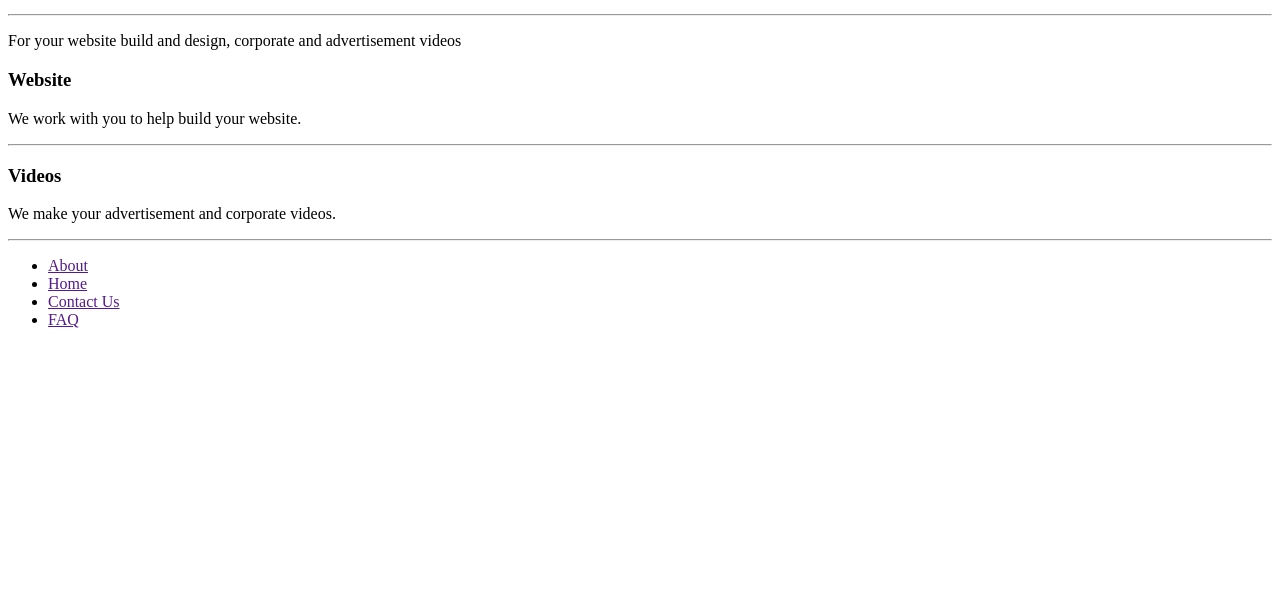
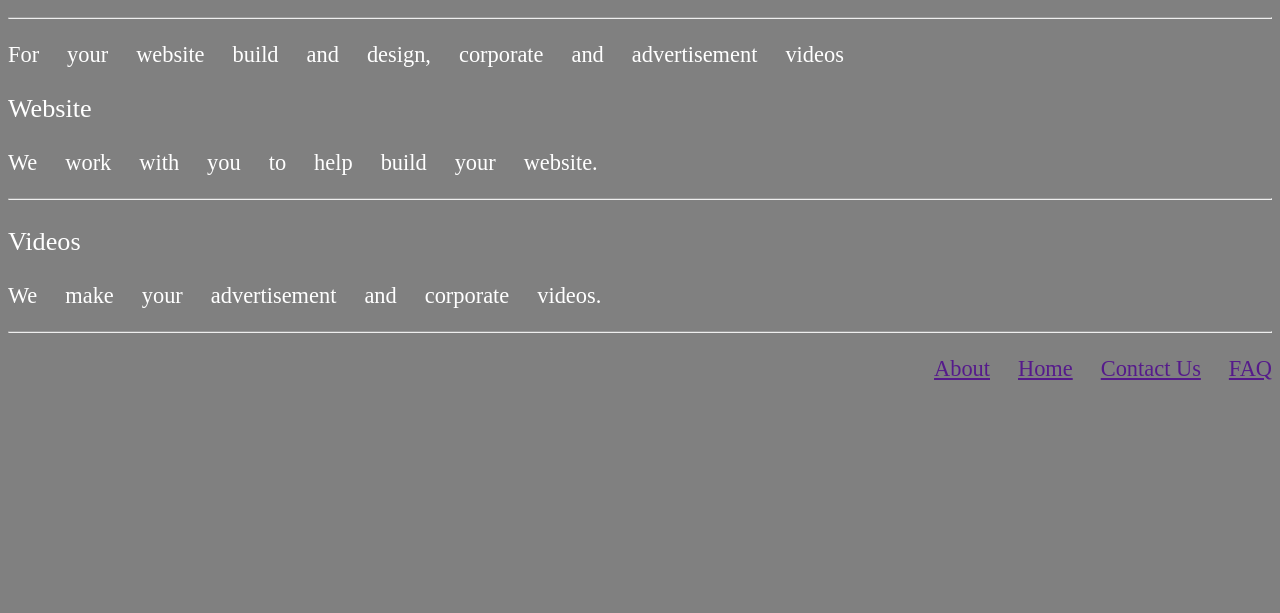
Before and after one commit to HafisMamoun/HafisWebsites, a plain HTML site: page index.html in a window 1280 px wide. Shown: the part 187-800 px from the top of the page. Drawn offline with Linux system fonts and the light colour scheme.

Commit message:
index.html

```diff
--- a/index.html
+++ b/index.html
@@ -4,9 +4,9 @@
 <head>
 	<title>Hafis Websites</title>
 	<meta charset="utf-8">
-	<meta name="description" content="A prodction company which makes websites, corporate and adverting videos">
+	<meta name="A prodction company which makes websites, corporate and adverting videos" content="www.facebook.com/hafismamoun">
 
-	<link href="style.css">
+	<link <link rel="stylesheet" href="./style.css">
 	<link href="style.css">
 
 	<meta property="www.twitter.com">
```
